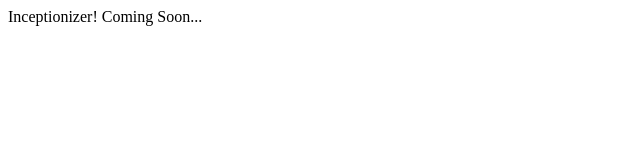
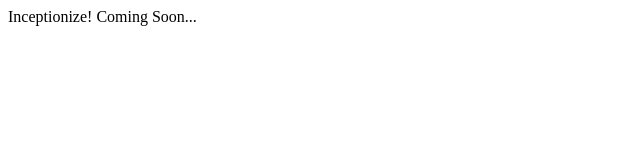
Before and after one commit to Inceptionize/inceptionize, a Next.js app: page / in a window 1280 px wide. Shown: the top 160 px of the page, without its empty margins (0-640 px from the left). Built offline with nearby package versions, Linux system fonts and the light colour scheme.

Commit message:
Change name in readme and index

```diff
--- a/pages/index.tsx
+++ b/pages/index.tsx
@@ -1,7 +1,7 @@
 import React, { ReactElement } from "react";
 
 function HomePage(): ReactElement {
-  return <div>Inceptionizer! Coming Soon...</div>;
+  return <div>Inceptionize! Coming Soon...</div>;
 }
 
 export default HomePage;
```
Also changed, not shown: 1 other file (tests, documents, lock files or other folders).
